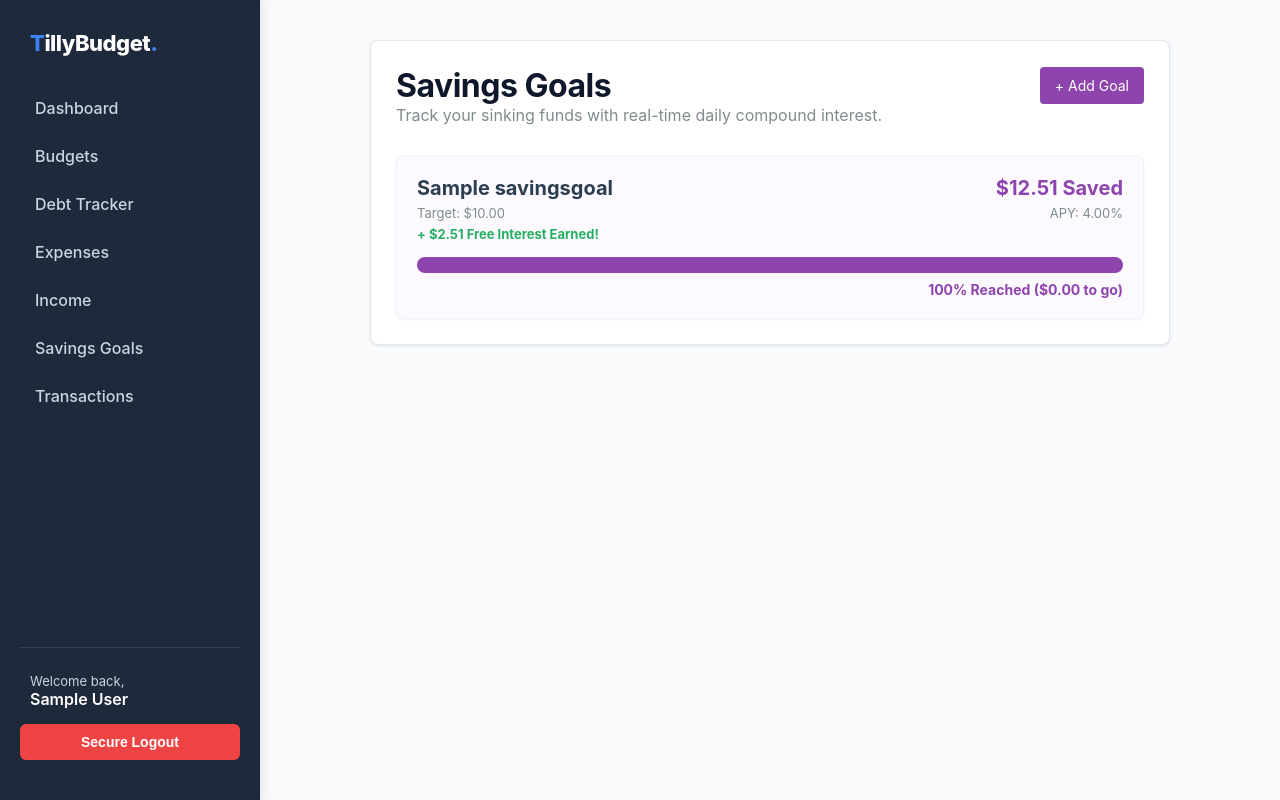
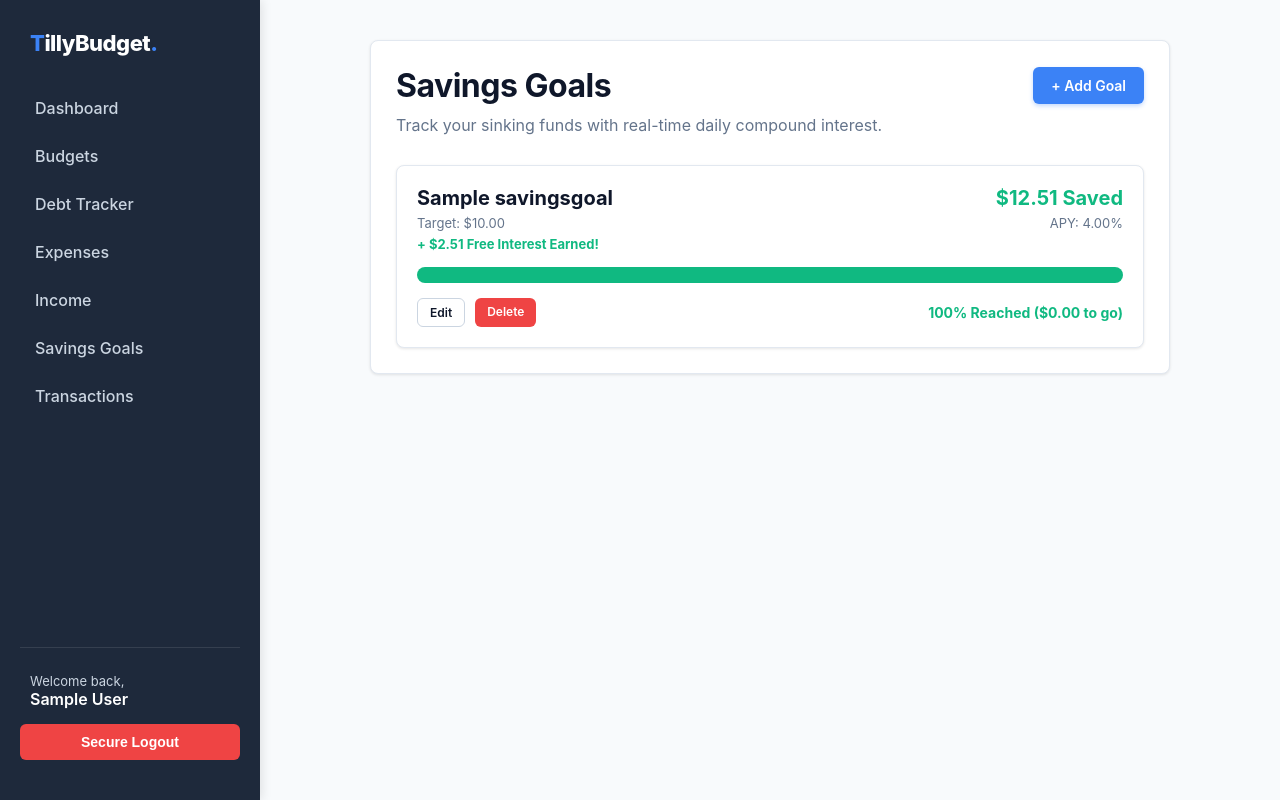
Before and after one commit to rhannemanakins-cmd/vaultic, a Django app: page /savings/ in a window 1280 px wide. Run offline with Django 5.2, Linux system fonts and the light colour scheme; a user stored in the database is signed in; tables that the repository leaves empty hold one stand-in row (values such as "Sample post").

Commit message:
Add delete confirmation templates for CRUD operations

```diff
--- a/finances/models.py
+++ b/finances/models.py
@@ -81,6 +81,25 @@ class TransactionLineItem(models.Model):
     linked_debt = models.ForeignKey(Debt, on_delete=models.SET_NULL, null=True, blank=True, related_name='payments')
     linked_savings = models.ForeignKey(SavingsGoal, on_delete=models.SET_NULL, null=True, blank=True, related_name='contributions')
 
+    def save(self, *args, **kwargs):
+        # 1. Check if this is a brand new transaction being created
+        is_new = self.pk is None
+
+        # 2. Save the line item to the database first
+        super().save(*args, **kwargs)
+
+        # 3. If it is new, trigger the balance updates
+        if is_new:
+            if self.linked_debt:
+                # Subtract the payment from the debt principal
+                self.linked_debt.principal_balance -= self.amount
+                self.linked_debt.save()
+
+            if self.linked_savings:
+                # Add the contribution to the savings balance
+                self.linked_savings.current_balance += self.amount
+                self.linked_savings.save()
+
     def __str__(self):
         return f"{self.category} - ${self.amount} (Split from {self.transaction.vendor})"
 # ==========================================
--- a/finances/templates/finances/savings.html
+++ b/finances/templates/finances/savings.html
@@ -1,46 +1,55 @@
 {% extends 'finances/base.html' %}
 {% block content %}
 <div class="card" style="max-width: 800px; margin: 0 auto;">
-    <div style="display: flex; justify-content: space-between; align-items: center;">
-        <h1>Savings Goals</h1>
-        <a href="{% url 'add_savings_goal' %}" style="padding: 10px 15px; background: #8e44ad; color: white; border-radius: 4px; text-decoration: none; font-size: 14px;">+ Add Goal</a>
+    <div style="display: flex; justify-content: space-between; align-items: center; margin-bottom: 10px;">
+        <h1 style="margin: 0;">Savings Goals</h1>
+        <a href="{% url 'add_savings_goal' %}" class="btn btn-primary">+ Add Goal</a>
     </div>
-    <p style="color: #7f8c8d; margin-bottom: 30px;">Track your sinking funds with real-time daily compound interest.</p>
+    <p style="color: var(--text-light); margin-bottom: 30px;">Track your sinking funds with real-time daily compound interest.</p>
 
     <div style="display: grid; grid-template-columns: 1fr; gap: 20px;">
         {% for s in savings_data %}
-        <div style="background: #fcfaff; border: 1px solid #f4effa; padding: 20px; border-radius: 8px; box-shadow: 0 1px 3px rgba(0,0,0,0.05);">
+        <div style="background: var(--bg-card); border: 1px solid var(--border-color); padding: 20px; border-radius: 8px; box-shadow: var(--shadow-sm);">
+
             <div style="display: flex; justify-content: space-between; margin-bottom: 5px;">
-                <strong style="font-size: 20px; color: #2c3e50;">{{ s.name }}</strong>
-                <span style="font-size: 20px; font-weight: bold; color: #8e44ad;">${{ s.current_balance|floatformat:2 }} Saved</span>
+                <strong style="font-size: 20px; color: var(--text-main);">{{ s.name }}</strong>
+                <span style="font-size: 20px; font-weight: bold; color: var(--brand-success);">${{ s.current_balance|floatformat:2 }} Saved</span>
             </div>
 
-            <div style="display: flex; justify-content: space-between; margin-bottom: 5px; font-size: 13px; color: #7f8c8d;">
+            <div style="display: flex; justify-content: space-between; margin-bottom: 5px; font-size: 13px; color: var(--text-light);">
                 <span>Target: ${{ s.target_amount|floatformat:2 }}</span>
                 {% if s.interest_rate > 0 %}
                     <span>APY: {{ s.interest_rate }}%</span>
                 {% endif %}
             </div>
 
-            <div style="display: flex; justify-content: flex-start; margin-bottom: 15px; font-size: 13px; color: #27ae60; font-weight: bold;">
+            <div style="display: flex; justify-content: flex-start; margin-bottom: 15px; font-size: 13px; color: var(--brand-success); font-weight: bold;">
                 {% if s.total_interest > 0 %}
                     <span>+ ${{ s.total_interest|floatformat:2 }} Free Interest Earned!</span>
                 {% else %}
-                    <span style="color: #7f8c8d; font-weight: normal;">(Deposited: ${{ s.total_contributed|floatformat:2 }})</span>
+                    <span style="color: var(--text-light); font-weight: normal;">(Deposited: ${{ s.total_contributed|floatformat:2 }})</span>
                 {% endif %}
             </div>
 
-            <div style="width: 100%; background-color: #ecf0f1; border-radius: 10px; height: 16px; overflow: hidden; margin-bottom: 8px;">
-                <div style="width: {{ s.percent_saved }}%; background-color: #8e44ad; height: 100%; transition: width 0.5s ease-in-out;"></div>
+            <div style="width: 100%; background-color: var(--border-color); border-radius: 10px; height: 16px; overflow: hidden; margin-bottom: 15px;">
+                <div style="width: {{ s.percent_saved }}%; background-color: var(--brand-success); height: 100%; transition: width 0.5s ease-in-out;"></div>
             </div>
 
-            <div style="font-size: 14px; text-align: right; color: #8e44ad; font-weight: bold;">
-                {{ s.percent_saved }}% Reached (${{ s.remaining|floatformat:2 }} to go)
+            <div style="display: flex; justify-content: space-between; align-items: center;">
+                <div style="display: flex; gap: 10px;">
+                    <a href="{% url 'edit_saving' s.id %}" class="btn btn-outline" style="padding: 6px 12px; font-size: 12px;">Edit</a>
+                    <a href="{% url 'delete_saving' s.id %}" class="btn btn-danger" style="padding: 6px 12px; font-size: 12px;">Delete</a>
+                </div>
+
+                <div style="font-size: 14px; text-align: right; color: var(--brand-success); font-weight: bold;">
+                    {{ s.percent_saved }}% Reached (${{ s.remaining|floatformat:2 }} to go)
+                </div>
             </div>
+
         </div>
         {% empty %}
-        <div style="text-align: center; padding: 40px; background: #f9f9f9; border-radius: 8px;">
-            <p style="color: #7f8c8d; margin-bottom: 15px;">You don't have any active savings goals.</p>
+        <div style="text-align: center; padding: 40px; background: var(--bg-card); border-radius: 8px; border: 1px dashed var(--border-color);">
+            <p style="color: var(--text-light); margin-bottom: 15px;">You don't have any active savings goals.</p>
             <p>Click "+ Add Goal" to set up your first high-yield tracker.</p>
         </div>
         {% endfor %}
--- a/finances/urls.py
+++ b/finances/urls.py
@@ -18,4 +18,11 @@ urlpatterns = [
     path('transaction/<int:pk>/edit/', views.update_transaction, name='update_transaction'),
     path('transaction/<int:pk>/delete/', views.delete_transaction, name='delete_transaction'),
     path('export/csv/', views.export_transactions_csv, name='export_transactions_csv'),
+    # Debt Edit/Delete
+    path('debts/<int:pk>/edit/', views.DebtUpdateView.as_view(), name='edit_debt'),
+    path('debts/<int:pk>/delete/', views.DebtDeleteView.as_view(), name='delete_debt'),
+
+    # Savings Edit/Delete
+    path('savings/<int:pk>/edit/', views.SavingsUpdateView.as_view(), name='edit_saving'),
+    path('savings/<int:pk>/delete/', views.SavingsDeleteView.as_view(), name='delete_saving'),
 ]
--- a/finances/views.py
+++ b/finances/views.py
@@ -17,7 +17,9 @@ from .forms import TransactionForm, TransactionLineItemFormSet, BudgetForm, Debt
 import csv
 from django.http import HttpResponse
 from django.core.paginator import Paginator
-
+from django.urls import reverse_lazy
+from django.views.generic.edit import UpdateView, DeleteView
+from .models import Debt, SavingsGoal
 from django.db.models import Sum
 from django.utils import timezone
 import datetime
@@ -556,3 +558,30 @@ def export_transactions_csv(request):
         writer.writerow([txn.date, txn.vendor, txn.transaction_type, txn.total_amount])
 
     return response
+# ==========================================
+# DEBT MANAGEMENT VIEWS
+# ==========================================
+class DebtUpdateView(UpdateView):
+    model = Debt
+    fields = ['name', 'vendor', 'principal_balance', 'interest_rate', 'monthly_payment', 'due_date', 'expected_maturity_date']
+    template_name = 'finances/debt_form.html' # Reuses your existing creation form
+    success_url = reverse_lazy('debts') # Redirects back to the debt dashboard
+
+class DebtDeleteView(DeleteView):
+    model = Debt
+    template_name = 'finances/debt_confirm_delete.html'
+    success_url = reverse_lazy('debts')
+
+# ==========================================
+# SAVINGS MANAGEMENT VIEWS
+# ==========================================
+class SavingsUpdateView(UpdateView):
+    model = SavingsGoal
+    fields = ['name', 'target_amount', 'current_balance', 'interest_rate', 'target_date', 'monthly_contribution_requirement']
+    template_name = 'finances/savings_form.html' # Reuses your existing creation form
+    success_url = reverse_lazy('savings') # Redirects back to the savings dashboard
+
+class SavingsDeleteView(DeleteView):
+    model = SavingsGoal
+    template_name = 'finances/savings_confirm_delete.html'
+    success_url = reverse_lazy('savings')
```
Also changed, not shown: finances/templates/finances/debt_confirm_delete.html (added, +22 -0 lines), finances/templates/finances/debts.html (+23 -14 lines), finances/templates/finances/savings_confirm_delete.html (added, +22 -0 lines).
